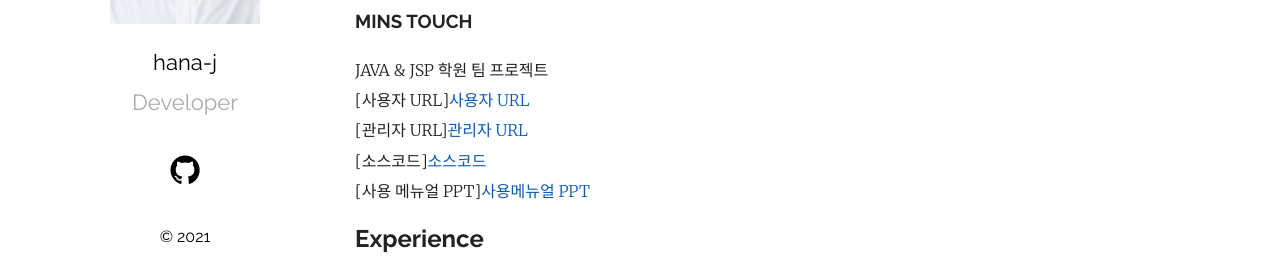
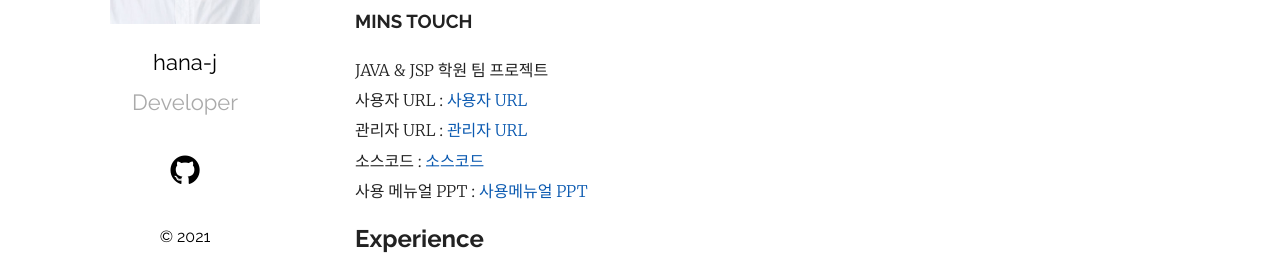
Before and after one commit to hana-j/hana-j.github.io, a Jekyll site: the page built from _posts/2019-03-23-welcome-to-jekyll.markdown, in a window 1280 px wide and 1091 px high. Shown: the part 395-664 px from the top of the window. Built offline with Jekyll 4.4.1, drawn with Linux system fonts in a browser that asks for light colours; part of the change alters nothing that is shown.

Commit message:
2021-9-14

```diff
--- a/_posts/2019-03-23-welcome-to-jekyll.markdown
+++ b/_posts/2019-03-23-welcome-to-jekyll.markdown
@@ -12,10 +12,10 @@ categories: Java Jsp SpringFrameWork
 ## Project
 ### MINS TOUCH
 JAVA & JSP 학원 팀 프로젝트 <br>
-[사용자 URL][사용자 URL](http://smart.swq.co.kr/MinsTouch/userMain.jsp)<br>
-[관리자 URL][관리자 URL](http://smart.swq.co.kr/MinsTouch/adminMain.jsp)<br>
-[소스코드][소스코드](https://github.com/hana-j/MINSTOUCH)<br>
-[사용 메뉴얼 PPT][사용메뉴얼 PPT](https://hana-j.tistory.com)
+사용자 URL : [사용자 URL](http://smart.swq.co.kr/MinsTouch/userMain.jsp)<br>
+관리자 URL : [관리자 URL](http://smart.swq.co.kr/MinsTouch/adminMain.jsp)<br>
+소스코드 : [소스코드](https://github.com/hana-j/MINSTOUCH)<br>
+사용 메뉴얼 PPT : [사용메뉴얼 PPT](https://hana-j.tistory.com)
 
 ## Experience
 
```
